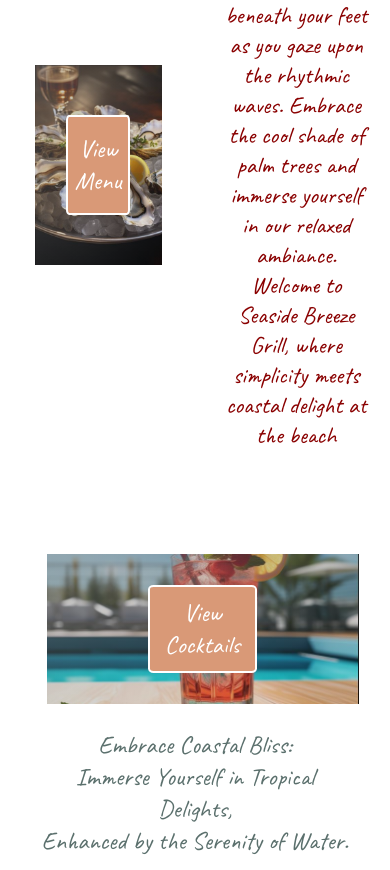
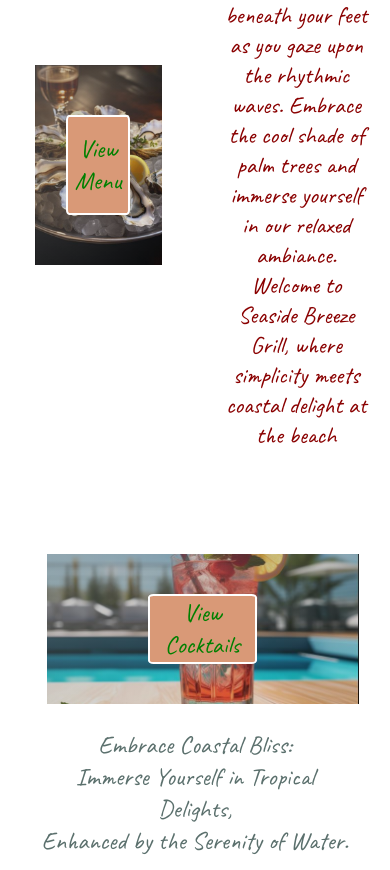
Before and after one commit to ksom10/ssShowcase, a website: page pages/index.html in a window 390 px wide. Shown: the part 504-1374 px from the top of the page. Drawn offline with Linux system fonts and the light colour scheme.

Commit message:
dsffsdf
sdfsdf

```diff
--- a/css/style.css
+++ b/css/style.css
@@ -1714,14 +1714,13 @@ form {
             border: 2px solid white;
             cursor: pointer;
             font-family: 'Caveat', cursive;
-            color: white;
-            font-size: 20px;
-            padding: 10px;
         }
 
         .btn-link {
+            height: 100%;
+            width: 100%;
             text-decoration: none;
-            color: white;
+            color: green;
             font-size: 25px;
             font-family: 'Caveat', cursive;
         }
```
